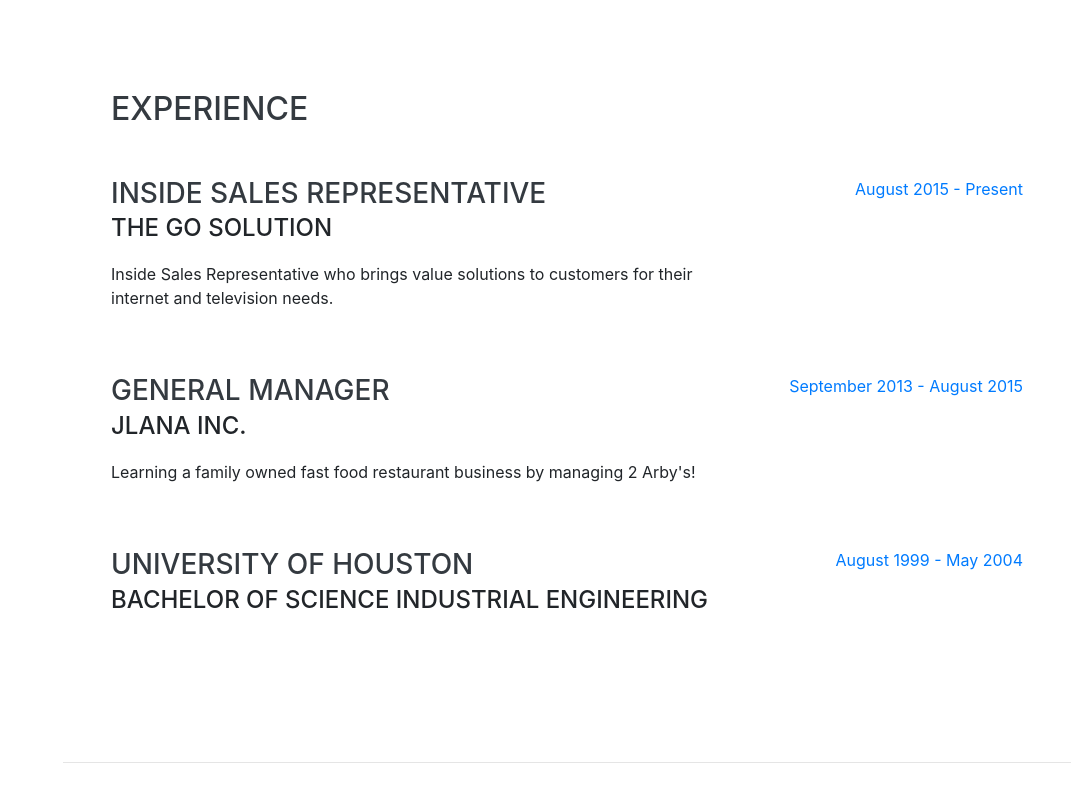
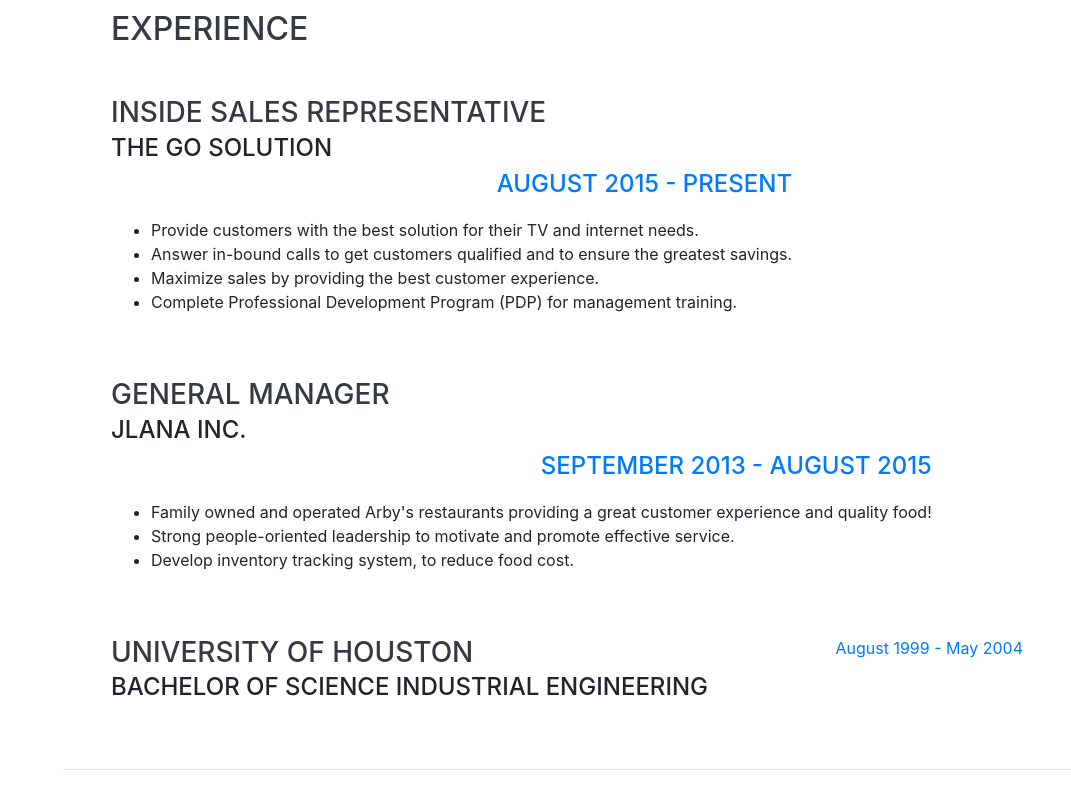
Before and after one commit to jjdelacruz1/portfolio2, a website with bundled scripts: page index.html in a window 1280 px wide. Shown: the part 1640-2440 px from the top of the page, without its empty margins (209-1280 px from the left). Built offline with nearby package versions, Linux system fonts and the light colour scheme; a web font is replaced by a local one.

Commit message:
Complete professional experience section. It is finally ready for review.

```diff
--- a/index.html
+++ b/index.html
@@ -136,23 +136,36 @@
         <div class="resume-item d-flex flex-column flex-md-row justify-content-between mb-5">
           <div class="resume-content">
             <h3 class="mb-0">Inside Sales Representative</h3>
-            <div class="subheading mb-3">The Go Solution</div>
-            <p>Inside Sales Representative who brings value solutions to customers for their internet and television needs. </p>
+            <div class="subheading mb-3">The Go Solution
+                <div class="resume-date text-md-right">
+                    <span class="text-primary">August 2015 - Present</span>
+                  </div>
+            </div>
+            <ul>
+              <li>Provide customers with the best solution for their TV and internet needs.</li>
+              <li>Answer in-bound calls to get customers qualified and to ensure the greatest savings.</li>
+              <li>Maximize sales by providing the best customer experience.</li>
+              <li>Complete Professional Development Program (PDP) for management training.</li>
+            </ul>
           </div>
-          <div class="resume-date text-md-right">
-            <span class="text-primary">August 2015 - Present</span>
-          </div>
+
         </div>
 
         <div class="resume-item d-flex flex-column flex-md-row justify-content-between mb-5">
           <div class="resume-content">
             <h3 class="mb-0">General Manager</h3>
-            <div class="subheading mb-3">JLana Inc.</div>
-            <p>Learning a family owned fast food restaurant business by managing 2 Arby's! </p>
+            <div class="subheading mb-3">JLana Inc.
+                <div class="resume-date text-md-right">
+                    <span class="text-primary">September 2013 - August 2015</span>
+                </div>
+            </div>
+            <ul>
+              <li>Family owned and operated Arby's restaurants providing a great customer experience and quality food!</li>
+              <li>Strong people-oriented leadership to motivate and promote effective service.</li>
+              <li>Develop inventory tracking system, to reduce food cost.</li>
+            </ul>
           </div>
-          <div class="resume-date text-md-right">
-            <span class="text-primary">September 2013 - August 2015</span>
-          </div>
+
         </div>
 
         <div class="resume-item d-flex flex-column flex-md-row justify-content-between">
```
